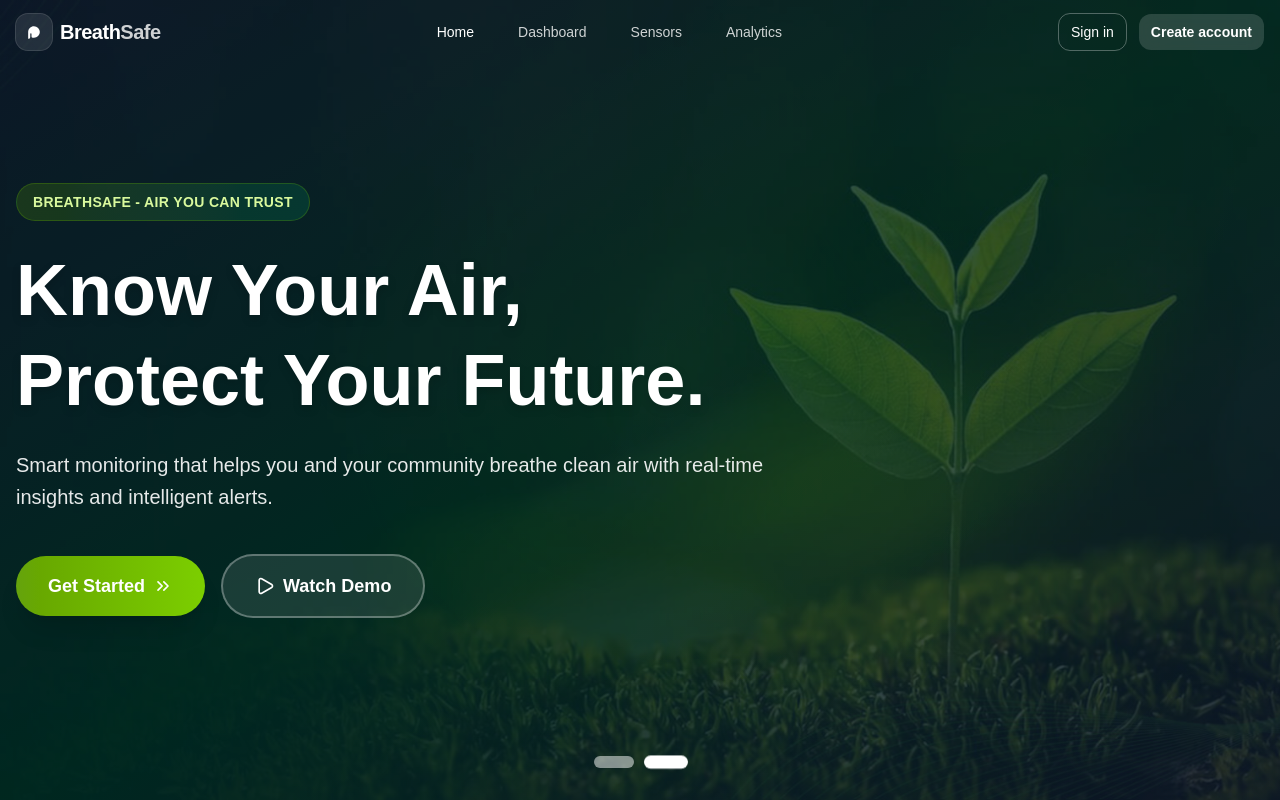
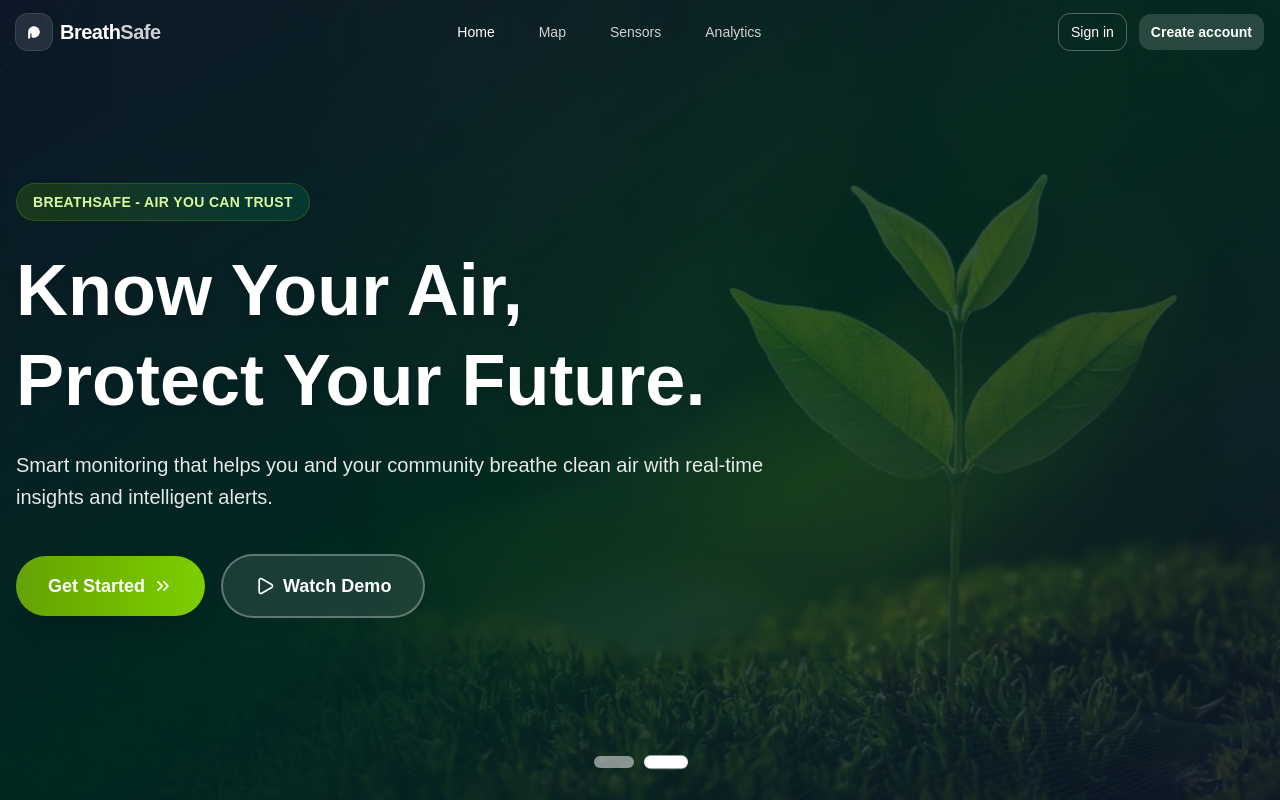
Before and after one commit to nipun-munasinghe/Breathsafe-App, a Next.js app: page / in a window 1280 px wide. Shown: the top 800 px of the page. Built offline with nearby package versions, Linux system fonts and the light colour scheme.

Commit message:
Header update

```diff
--- a/components/common/Header.tsx
+++ b/components/common/Header.tsx
@@ -13,8 +13,6 @@ import {
   UserRound,
   Users,
   LayoutDashboard,
-  Shield,
-  Settings,
   GaugeCircle,
   Wrench,
   Activity,
@@ -35,7 +33,7 @@ type DropdownItem =
 const NAV_CONFIG: Record<"COMMON" | Role, NavItem[]> = {
   COMMON: [
     { href: "/", label: "Home" },
-    { href: "/dashboard", label: "Dashboard" },
+    { href: "/map", label: "Map" },
     { href: "/sensors", label: "Sensors" },
     { href: "/analytics", label: "Analytics" },
   ],
@@ -47,46 +45,41 @@ const NAV_CONFIG: Record<"COMMON" | Role, NavItem[]> = {
     { href: "/sensor-admin/queue", label: "Pending Queue" },
   ],
   ADMIN: [
-    { href: "/admin", label: "Admin" },
-    { href: "/admin/users", label: "Users" },
-    { href: "/admin/settings", label: "Settings" },
+    { href: "/admin/dashboard", label: "Admin" }
   ],
 };
 
 // Dropdown (user menu) items per role
 const DROPDOWN_CONFIG: Record<Role, DropdownItem[]> = {
   USER: [
-    { label: "Profile", href: "/profile", icon: <UserRound className="h-4 w-4" /> },
+    { label: "Profile", href: "/my-profile", icon: <UserRound className="h-4 w-4" /> },
     { label: "My Requests", href: "/my-requests", icon: <Users className="h-4 w-4" /> },
     { label: "Create Request", href: "/create-request", icon: <PlusCircle className="h-4 w-4" /> },
     { label: "Sign out", action: "signout", icon: <LogOut className="h-4 w-4" /> },
   ],
   SENSOR_ADMIN: [
-    { label: "Profile", href: "/profile", icon: <UserRound className="h-4 w-4" /> },
-    { label: "Sensor Overview", href: "/sensor-admin/overview", icon: <GaugeCircle className="h-4 w-4" /> },
+    { label: "Profile", href: "/my-profile", icon: <UserRound className="h-4 w-4" /> },
+    { label: "Sensor Overview", href: "/admin/dashboard", icon: <GaugeCircle className="h-4 w-4" /> },
     { label: "Manage Sensors", href: "/sensor-admin/manage", icon: <Wrench className="h-4 w-4" /> },
     { label: "Activity Log", href: "/sensor-admin/activity", icon: <Activity className="h-4 w-4" /> },
     { label: "Sign out", action: "signout", icon: <LogOut className="h-4 w-4" /> },
   ],
   ADMIN: [
-    { label: "Admin Dashboard", href: "/admin", icon: <LayoutDashboard className="h-4 w-4" /> },
-    { label: "User Management", href: "/admin/users", icon: <Shield className="h-4 w-4" /> },
-    { label: "System Settings", href: "/admin/settings", icon: <Settings className="h-4 w-4" /> },
-    { label: "Profile", href: "/profile", icon: <UserRound className="h-4 w-4" /> },
+    { label: "Profile", href: "/my-profile", icon: <UserRound className="h-4 w-4" /> },
+    { label: "Admin Dashboard", href: "/admin/dashboard", icon: <LayoutDashboard className="h-4 w-4" /> },
     { label: "Sign out", action: "signout", icon: <LogOut className="h-4 w-4" /> },
   ],
 };
 
-/* =========================================================
-   UTILS
-   ========================================================= */
 
 function cx(...classes: Array<string | false | null | undefined>) {
   return classes.filter(Boolean).join(" ");
 }
+
 function isExact(pathname: string, href: string) {
   return pathname === href;
 }
+
 function fullName(u: loggedInUser | null) {
   if (!u) return "User";
   const name = [u.firstName, u.lastName].filter(Boolean).join(" ").trim();
@@ -99,6 +92,7 @@ type Avatarish = {
   avatar?: string | null;
   photoURL?: string | null;
 };
+
 function avatarFromUser(u: loggedInUser | null): string | null {
   if (!u) return null;
   const v = u as unknown as Avatarish;
```
Also changed, not shown: app/my-profile/page.tsx (renamed from app/userProfile/page.tsx).
